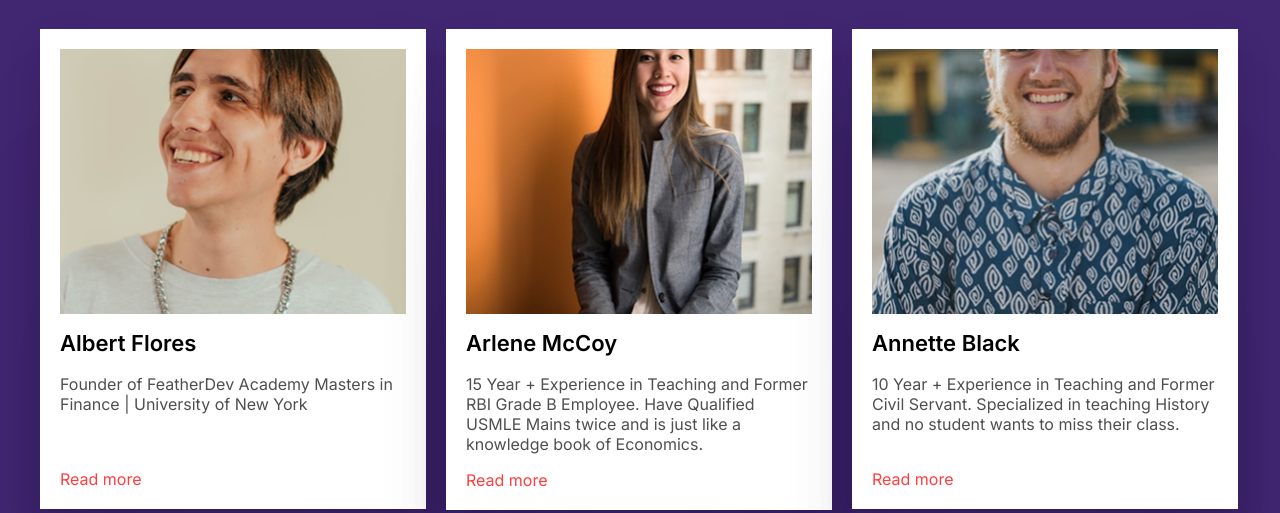
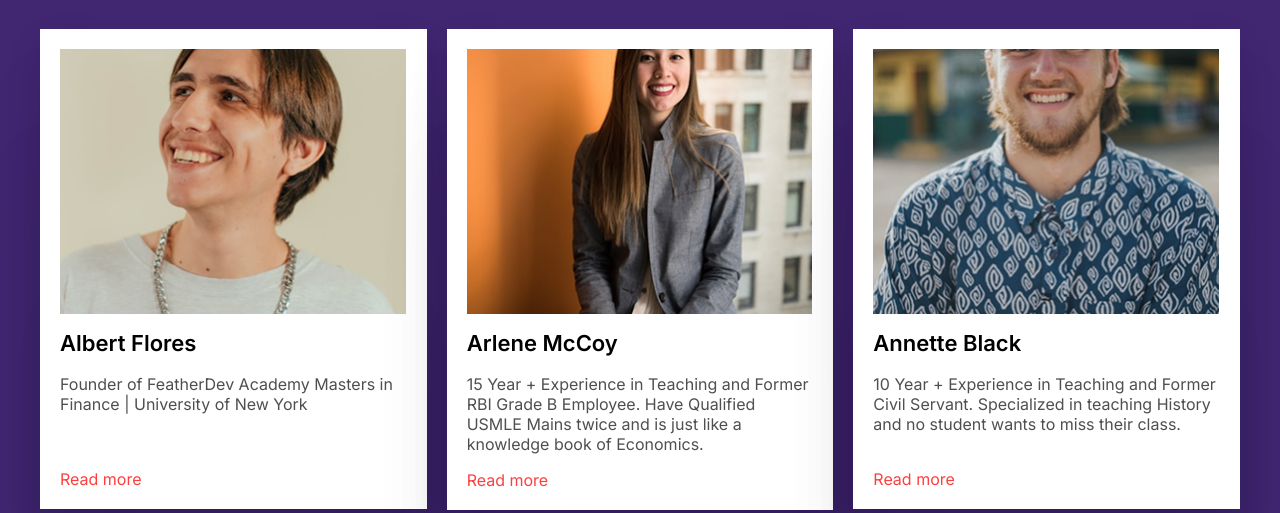
Before and after one commit to OleksandrMul/homeworks, a plain HTML site: page homework_07/index.html in a window 1280 px wide. Shown: the part 287-800 px from the top of the page. Drawn offline with Linux system fonts and the light colour scheme.

Commit message:
Add files via upload

```diff
--- a/homework_07/css/style.css
+++ b/homework_07/css/style.css
@@ -91,31 +91,29 @@ body {
 }
 
 .meet-items {
+	margin: 0 -20px -20px 0;
 	font-size: 0;
 }
 
 .meet-item {
 	display: inline-block;
 	vertical-align: top;
+	padding: 0 20px 20px 0;
+	width: 33.333%;
 }
 
-.meet-item:not(:last-child) {
-	margin-right: 20px;
-}
-
-.item-meet {
+.item-meet-inner {
 	padding: 20px;
 	background-color: #fff;
-	max-width: 386px;
 	width: 100%;
 	box-shadow: 0px 384px 108px 0px rgba(0, 0, 0, 0.00), 0px 246px 98px 0px rgba(0, 0, 0, 0.01), 0px 138px 83px 0px rgba(0, 0, 0, 0.05), 0px 62px 62px 0px rgba(0, 0, 0, 0.09), 0px 15px 34px 0px rgba(0, 0, 0, 0.10);
 }
 
-.item-meet:hover {
+.item-meet-inner:hover {
 	background-color: #FFBE48;;
 }
 
-.item-meet *:not(:last-child) {
+.item-meet-inner *:not(:last-child) {
 	margin-bottom: 16px;
 }
 
--- a/homework_07/index.html
+++ b/homework_07/index.html
@@ -31,6 +31,7 @@
 						</div>
 						<div class="meet-items">
 							<div class="meet-item item-meet">
+								<div class="item-meet-inner">
 									<a href="#" target="_blank" class="item-meet-image-link">
 										<img src="img/meet/albert_flores.png" alt="a smiling man wearing a necklace, showcasing a warm and friendly expression.">
 									</a>
@@ -44,7 +45,9 @@
 										<a href="#" target="_blank" class="item-meet-link">Read more</a>
 									</div>
 								</div>
+							</div>
 							<div class="meet-item item-meet">
+								<div class="item-meet-inner">
 									<a href="#" target="_blank" class="item-meet-image-link">
 										<img src="img/meet/arlene_mc_coy.png" alt="a young woman dressed in a suit and tie sits by a window, exuding professionalism and poise.">
 									</a>
@@ -58,7 +61,9 @@
 										<a href="#" target="_blank" class="item-meet-link">Read more</a>
 									</div>
 								</div>
+							</div>
 							<div class="meet-item item-meet">
+								<div class="item-meet-inner">
 									<a href="#" target="_blank" class="item-meet-image-link">
 										<img src="img/meet/annette_black.png" alt="a man with long hair in a blue shirt beams with a friendly smile.">
 									</a>
@@ -72,6 +77,8 @@
 										<a href="#" target="_blank" class="item-meet-link">Read more</a>
 									</div>
 								</div>
+							</div>
+
 						</div>
 					</div>
 				</div>
```
Lines whose indentation alone changed are shown as unchanged.
